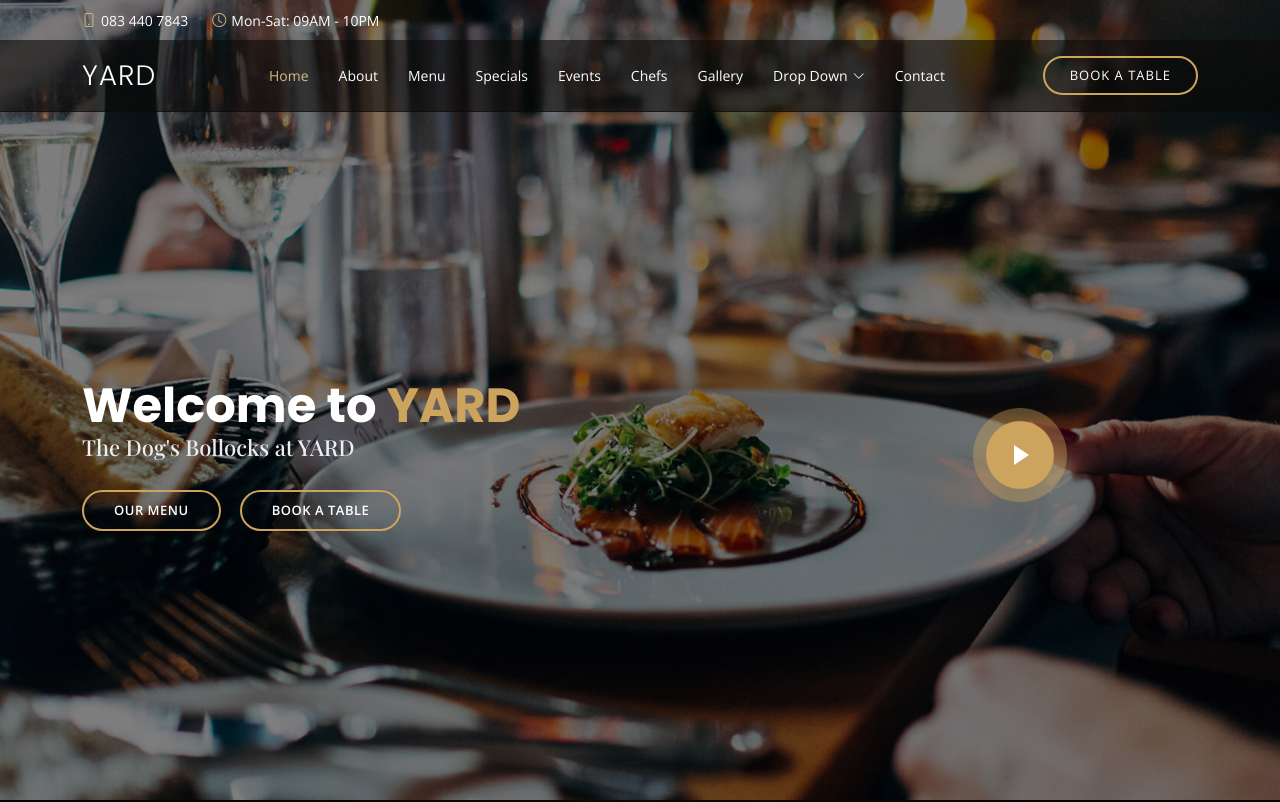
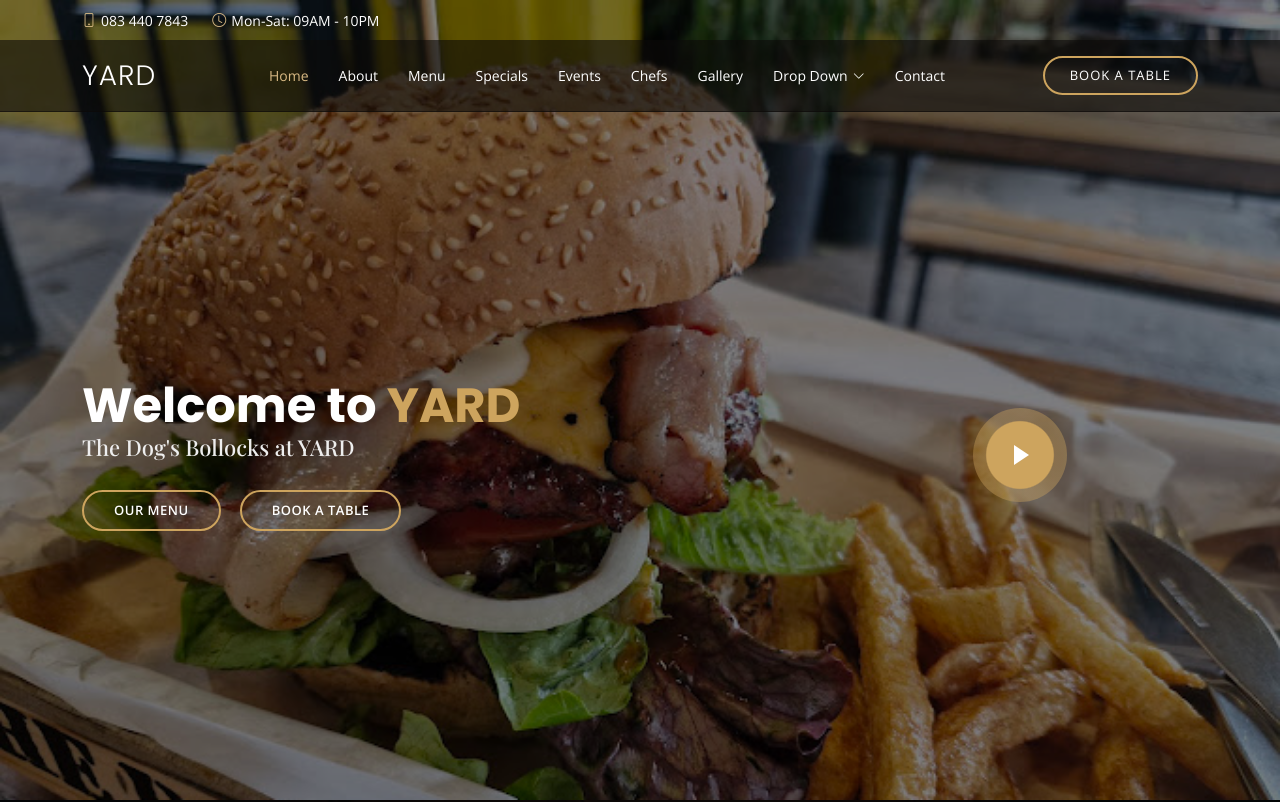
Before and after one commit to MRKWEBANE/yard.github.io, a plain HTML site: page index.html in a window 1280 px wide. Shown: the top 802 px of the page. Drawn offline with nearby package versions, Linux system fonts and the light colour scheme; files whose address does not match are found by name; a web font is replaced by a local one.

Commit message:
Update style.css

```diff
--- a/css/style.css
+++ b/css/style.css
@@ -1,13 +1,4 @@
-/**
-* Template Name: Restaurantly - v3.1.0
-* Template URL: https://bootstrapmade.com/restaurantly-restaurant-template/
-* Author: BootstrapMade.com
-* License: https://bootstrapmade.com/license/
-*/
-
-/*--------------------------------------------------------------
-# General
---------------------------------------------------------------*/
+
 body {
   font-family: "Open Sans", sans-serif;
   background: #0c0b09;
@@ -443,7 +434,7 @@ h1, h2, h3, h4, h5, h6 {
 #hero {
   width: 100%;
   height: 100vh;
-  background: url("../img/hero-bg.jpg") top center;
+  background: url("../img/10.jpg") top center;
   background-size: cover;
   position: relative;
   padding: 0;
```
